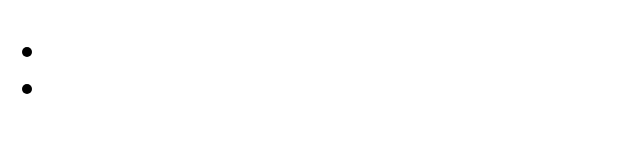
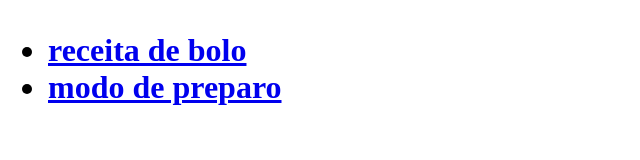
Before and after one commit to milgrau777/minha_nota_2t, a plain HTML site: page index.html in a window 1280 px wide. Shown: the whole page, without its empty margins (0-640 px from the left). Drawn offline with Linux system fonts and the light colour scheme.

Commit message:
aula 22/09

```diff
--- a/index.html
+++ b/index.html
@@ -4,13 +4,13 @@
     <meta charset="UTF-8">
     <meta http-equiv="X-UA-Compatible" content="IE=edge">
     <meta name="viewport" content="width=device-width, initial-scale=1.0">
-    <title>Document</title>
+    <title>como fazer bolo</title>
 </head>
-<body> <header>
+<body> <header class="cabecario">
 
     <h1><ul>
-        <li></li>
-        <li></li>
+        <li><a href="#"> receita de bolo</a></li>
+        <li><a href="#">modo de preparo</a></li>
     </ul></h1>
 </header>
 
```
Also changed, not shown: estilo.css (added).
